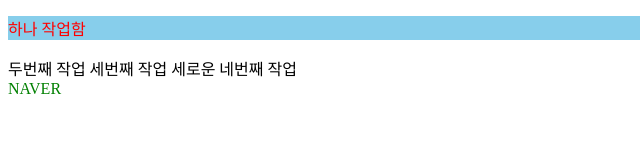
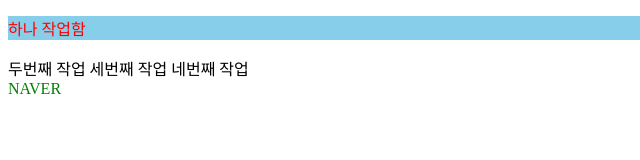
Before and after one commit to playerunown/test, a plain HTML site: page index.html in a window 1280 px wide. Shown: the full height of the page, 0-640 px from the left. Drawn offline with Linux system fonts and the light colour scheme.

Commit message:
네번째 작업에 세로운에 세가 틀려서 삭제함

```diff
--- a/index.html
+++ b/index.html
@@ -11,7 +11,7 @@
   <p>하나 작업함</p>
   두번째 작업
   세번째 작업
-  세로운 네번째 작업
+  네번째 작업
   <br>
   <a href="#">NAVER</a>
 </body>
```
